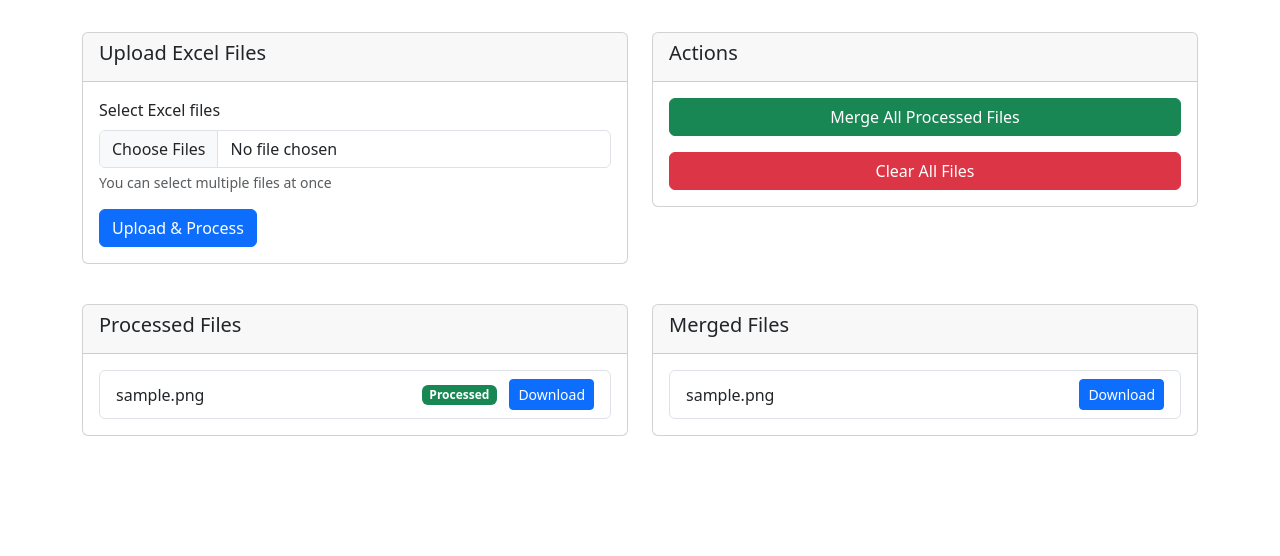
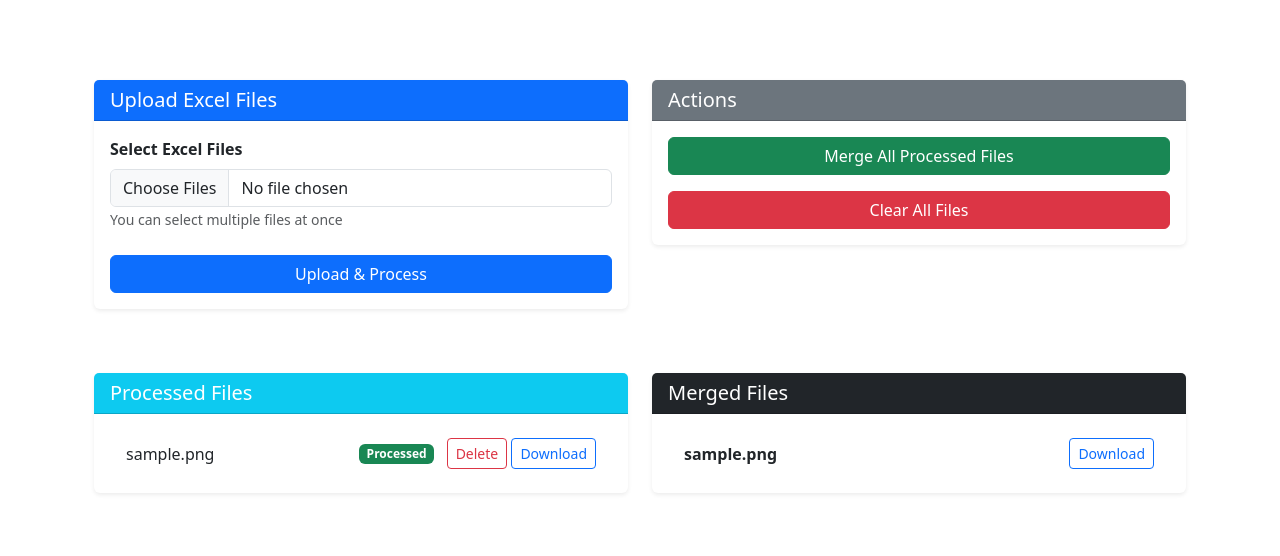
Before and after one commit to Mohamed-Gouse/unit_finder, a Django app: page /formattor/ in a window 1280 px wide. Shown: the part 118-674 px from the top of the page. Run offline with Django 5.2, Linux system fonts and the light colour scheme; tables that the repository leaves empty hold one stand-in row (values such as "Sample post").

Commit message:
merge data

```diff
--- a/excel_app/templates/excel_app/index.html
+++ b/excel_app/templates/excel_app/index.html
@@ -1,30 +1,31 @@
 {% extends 'excel_app/base.html' %}
 
 {% block content %}
-<div class="row">
+<div class="container py-5">
+    <div class="row g-4">
         <div class="col-md-6">
-        <div class="card">
-            <div class="card-header">
-                <h5>Upload Excel Files</h5>
+            <div class="card shadow-sm border-0">
+                <div class="card-header bg-primary text-white">
+                    <h5 class="mb-0">Upload Excel Files</h5>
                 </div>
                 <div class="card-body">
                     <form method="post" action="{% url 'excel_app:process_files' %}" enctype="multipart/form-data">
                         {% csrf_token %}
-                    <div class="mb-3">
-                        <label for="excel_files" class="form-label">Select Excel files</label>
+                        <div class="mb-4">
+                            <label for="excel_files" class="form-label fw-bold">Select Excel Files</label>
                             <input type="file" name="excel_files" id="excel_files" class="form-control" multiple>
-                        <div class="form-text">You can select multiple files at once</div>
+                            <small class="form-text text-muted">You can select multiple files at once</small>
                         </div>
-                    <button type="submit" class="btn btn-primary">Upload & Process</button>
+                        <button type="submit" class="btn btn-primary w-100">Upload & Process</button>
                     </form>
                 </div>
             </div>
         </div>
 
         <div class="col-md-6">
-        <div class="card">
-            <div class="card-header d-flex justify-content-between align-items-center">
-                <h5>Actions</h5>
+            <div class="card shadow-sm border-0">
+                <div class="card-header bg-secondary text-white d-flex justify-content-between align-items-center">
+                    <h5 class="mb-0">Actions</h5>
                 </div>
                 <div class="card-body">
                     <div class="d-grid gap-3">
@@ -40,22 +41,45 @@
         </div>
     </div>
 
-<div class="row mt-4">
+    <div class="row g-4 mt-4">
         <div class="col-md-6">
-        <div class="card">
-            <div class="card-header">
-                <h5>Processed Files</h5>
+            <div class="card shadow-sm border-0">
+                <div class="card-header bg-info text-white">
+                    <h5 class="mb-0">Processed Files</h5>
                 </div>
                 <div class="card-body">
                     {% if files %}
-                <ul class="list-group">
+                    <ul class="list-group list-group-flush">
                         {% for file in files %}
                         <li class="list-group-item d-flex justify-content-between align-items-center">
-                        {{ file.filename }}
+                            <span>{{ file.filename }}</span>
                             <div>
                                 {% if file.processed %}
                                 <span class="badge bg-success me-2">Processed</span>
-                            <a href="{% url 'excel_app:download_file' file.id %}" class="btn btn-sm btn-primary">Download</a>
+                                <button type="button" class="btn btn-sm btn-outline-danger" data-bs-toggle="modal" data-bs-target="#deleteModal{{ file.id }}">
+                                    Delete
+                                </button>
+
+                                <!-- Delete Confirmation Modal -->
+                                <div class="modal fade" id="deleteModal{{ file.id }}" tabindex="-1" aria-labelledby="deleteModalLabel{{ file.id }}" aria-hidden="true">
+                                    <div class="modal-dialog modal-dialog-centered">
+                                        <div class="modal-content">
+                                            <div class="modal-header">
+                                                <h5 class="modal-title" id="deleteModalLabel{{ file.id }}">Confirm Deletion</h5>
+                                                <button type="button" class="btn-close" data-bs-dismiss="modal" aria-label="Close"></button>
+                                            </div>
+                                            <div class="modal-body">
+                                                Are you sure you want to delete the file <strong>{{ file.filename }}</strong>?
+                                            </div>
+                                            <div class="modal-footer">
+                                                <button type="button" class="btn btn-secondary" data-bs-dismiss="modal">Cancel</button>
+                                                <a href="{% url 'excel_app:delete_file' file.id %}" class="btn btn-danger">Delete</a>
+                                            </div>
+                                        </div>
+                                    </div>
+                                </div>
+
+                                <a href="{% url 'excel_app:download_file' file.id %}" class="btn btn-sm btn-outline-primary">Download</a>
                                 {% else %}
                                 <span class="badge bg-warning">Pending</span>
                                 {% endif %}
@@ -64,32 +88,36 @@
                         {% endfor %}
                     </ul>
                     {% else %}
-                <p class="text-muted">No files have been processed yet.</p>
+                    <p class="text-muted text-center">No files have been processed yet.</p>
                     {% endif %}
                 </div>
             </div>
         </div>
 
         <div class="col-md-6">
-        <div class="card">
-            <div class="card-header">
-                <h5>Merged Files</h5>
+            <div class="card shadow-sm border-0">
+                <div class="card-header bg-dark text-white">
+                    <h5 class="mb-0">Merged Files</h5>
                 </div>
                 <div class="card-body">
                     {% if merged_files %}
-                <ul class="list-group">
+                    <ul class="list-group list-group-flush">
                         {% for file in merged_files %}
                         <li class="list-group-item d-flex justify-content-between align-items-center">
-                        {{ file.filename }}
-                        <a href="{% url 'excel_app:download_merged' file.id %}" class="btn btn-sm btn-primary">Download</a>
+                            <span class="fw-bold">{{ file.filename }}</span>
+                            <a href="{% url 'excel_app:download_merged' file.id %}" class="btn btn-sm btn-outline-primary">Download</a>
                         </li>
                         {% endfor %}
                     </ul>
                     {% else %}
-                <p class="text-muted">No merged files available.</p>
+                    <div class="text-center text-muted">
+                        <i class="bi bi-folder-x fs-1"></i>
+                        <p class="mt-2">No merged files available</p>
+                    </div>
                     {% endif %}
                 </div>
             </div>
         </div>
     </div>
+</div>
 {% endblock %}
--- a/excel_app/urls.py
+++ b/excel_app/urls.py
@@ -8,6 +8,7 @@ urlpatterns = [
     path('process/', views.process_files, name='process_files'),
     path('results/', views.results, name='results'),
     path('download/<int:file_id>/', views.download_file, name='download_file'),
+    path('delete/<int:file_id>/', views.delete_file, name='delete_file'),
     path('merge/', views.merge_files, name='merge_files'),
     path('download_merged/<int:merged_id>/', views.download_merged, name='download_merged'),
     path('clear/', views.clear_files, name='clear_files'),
--- a/excel_app/views.py
+++ b/excel_app/views.py
@@ -35,11 +35,9 @@ def process_files(request):
             try:
                 input_path = excel_file.file.path
 
-                data_frame = pd.read_excel(input_path)
+                data_frame = pd.read_excel(input_path, sheet_name=0)
 
-                base_columns = []
-
-                optional_columns = [
+                sheet1_optional_columns = [
                     'Regis',
                     'ProcedureValue',
                     'Project',
@@ -57,27 +55,27 @@ def process_files(request):
                     'Area'
                 ]
 
-                available_columns = [col for col in base_columns + optional_columns if col in data_frame.columns]
-                missing_columns = [col for col in base_columns if col not in data_frame.columns]
+                sheet1_available_columns = [col for col in sheet1_optional_columns if col in data_frame.columns]
+
+                missing_columns = [col for col in sheet1_optional_columns if col not in data_frame.columns]
                 if missing_columns:
                     error_message = f"Missing required columns in {excel_file.filename()}: {', '.join(missing_columns)}"
-                    messages.error(request, error_message)
-                    excel_file.delete()
-                    continue
+                    messages.warning(request, error_message)
 
-                data_frame = data_frame[available_columns]
+                data_frame = data_frame[sheet1_available_columns]
 
-                data_frame['Mobile'] = data_frame['Mobile'].fillna('NILL').replace('', 'NILL')
-                data_frame = data_frame[data_frame['ProcedurePartyTypeNameEn'] == 'Buyer']
+                data_frame = data_frame.fillna('NIL').replace('', 'NIL')
+
+                data_frame['has_owner'] = ~data_frame[['NameEn', 'Mobile']].eq('NIL').all(axis=1)
 
                 if 'Regis' in data_frame.columns:
                     data_frame['Regis'] = pd.to_datetime(data_frame['Regis'], errors='coerce')
 
-                data_frame = data_frame.sort_values(by='Regis', ascending=False)
+                data_frame = data_frame.sort_values(by=['has_owner', 'Regis'], ascending=[False, False])
 
                 data_frame.columns = data_frame.columns.str.strip().str.lower()
 
-                deduplication_columns = ['building no', 'unitnumber', 'project', 'landnumber', 'size']
+                deduplication_columns = ['building no', 'buildingnameen', 'unitnumber', 'project', 'landnumber', 'procedurepartytypenameen']
 
                 available_columns = [col for col in deduplication_columns if col in data_frame.columns]
 
@@ -89,6 +87,8 @@ def process_files(request):
                 filename = f"processed_{os.path.basename(input_path)}"
                 output_path = os.path.join(settings.PROCESSED_DIR, filename)
 
+                data_frame = data_frame[data_frame['procedurepartytypenameen'] == 'Buyer']
+                data_frame.drop(columns=['has_owner'], inplace=True)
                 data_frame.to_excel(output_path, index=False)
 
                 relative_path = os.path.join('processed', filename)
@@ -128,6 +128,15 @@ def download_file(request, file_id):
         return response
 
     messages.error(request, f"File {excel_file.processed_filename()} not found.")
+    return redirect('excel_app:index')
+
+def delete_file(request, file_id):
+    """Download a processed file."""
+    excel_file = get_object_or_404(ExcelFile, id=file_id, processed=True)
+
+    excel_file.delete()
+
+    messages.success(request, f"File {excel_file.processed_filename()} deleted successfully.")
     return redirect('excel_app:index')
 
 def merge_files(request):
```
Lines whose indentation alone changed are shown as unchanged.
